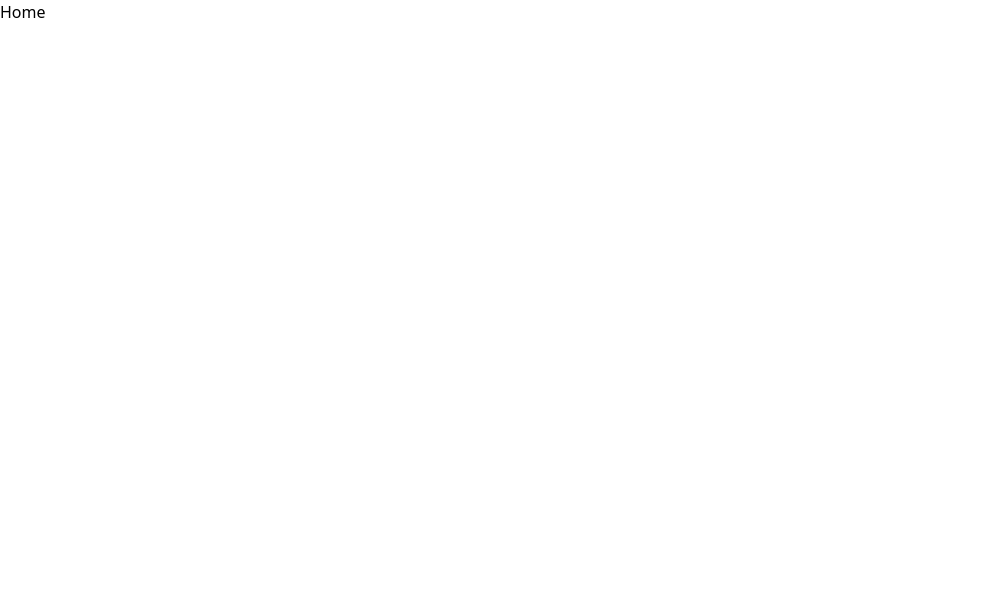
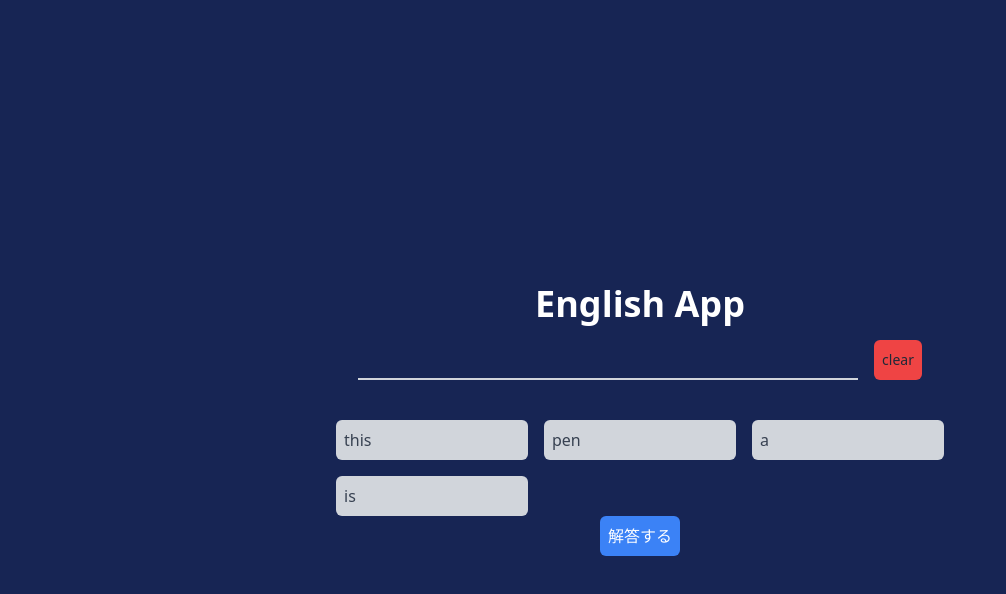
Before and after one commit to otkken2/english-app, a Next.js app: page / in a window 1280 px wide. Shown: the top 594 px of the page, without its empty margins (0-1006 px from the left). Built offline with nearby package versions, Linux system fonts and the light colour scheme.

Commit message:
超基本機能の実装

```diff
--- a/src/pages/api/components/Layout.tsx
+++ b/src/pages/api/components/Layout.tsx
@@ -4,7 +4,7 @@ interface LayoutProps {
 
 const Layout = ({ children }: LayoutProps) => {
   return (
-    <div className="">
+    <div className="flex justify-center items-center min-h-screen bg-blue-950 text-white">
       {children}
     </div>
   )
--- /dev/null
+++ b/src/pages/api/components/WordCard.tsx
@@ -0,0 +1,12 @@
+import React from 'react'
+
+interface Props {
+  word: string
+}
+export const WordCard = ({ word }: Props) => {
+  return (
+    <div className='text-gray-700 bg-gray-300 rounded-md p-2 w-48 h-10 cursor-pointer hover:bg-gray-400'>
+      {word}
+    </div>
+  )
+}
--- a/src/pages/index.tsx
+++ b/src/pages/index.tsx
@@ -1,8 +1,42 @@
-import React from 'react'
+import React, { useState } from 'react'
+import { WordCard } from './api/components/WordCard'
 
+const words = ['this', 'pen', 'a', 'is']
+const answer = 'this is a pen'
 const Home = () => {
+  const [inputText, setInputText] = useState('')
+  const handleSelectWord = (word: string) => {
+    const newText = `${inputText} ${word}`
+    setInputText(newText.trim())
+  }
+  const handleSubmit = () => {
+    console.log(inputText)
+    console.log(answer)
+    if (inputText === answer) {
+      alert(`正解！`)
+    } else {
+      alert(`残念！: ${answer}`)
+    }
+    setInputText('')
+  }
   return (
-    <div className=''>Home</div>
+    <div className='flex flex-col items-center'>
+      <div className='w-[640px] h-1/2 flex flex-col gap-4 justify-center items-center p-10'>
+        <h1 className='text-4xl font-bold'>English App</h1>
+        <div className='flex gap-4'>
+          <input type="text" value={inputText} className='w-[500px] h-10 p-2  bg-inherit border-b-2 border-gray-300' />
+          <button onClick={() => setInputText('')} className='bg-red-500 rounded-md p-2 text-sm text-gray-800'>clear</button>
+        </div>
+      </div>
+      <div className='grid grid-cols-3 gap-4'>
+        {words.map((word) => (
+          <div onClick={() => handleSelectWord(word)}>
+            <WordCard word={word} />
+          </div>
+        ))}
+      </div>
+      <button onClick={handleSubmit} className='bg-blue-500 text-white p-2 rounded-md'>解答する</button>
+    </div>
   )
 }
 
```
